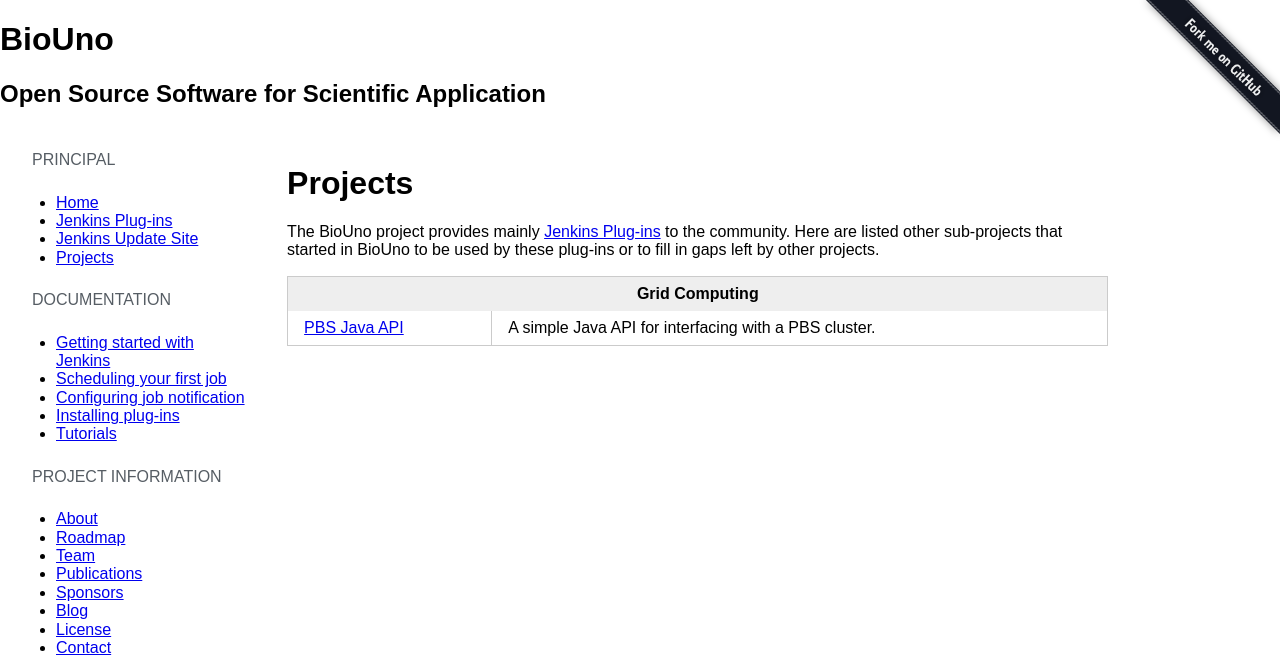
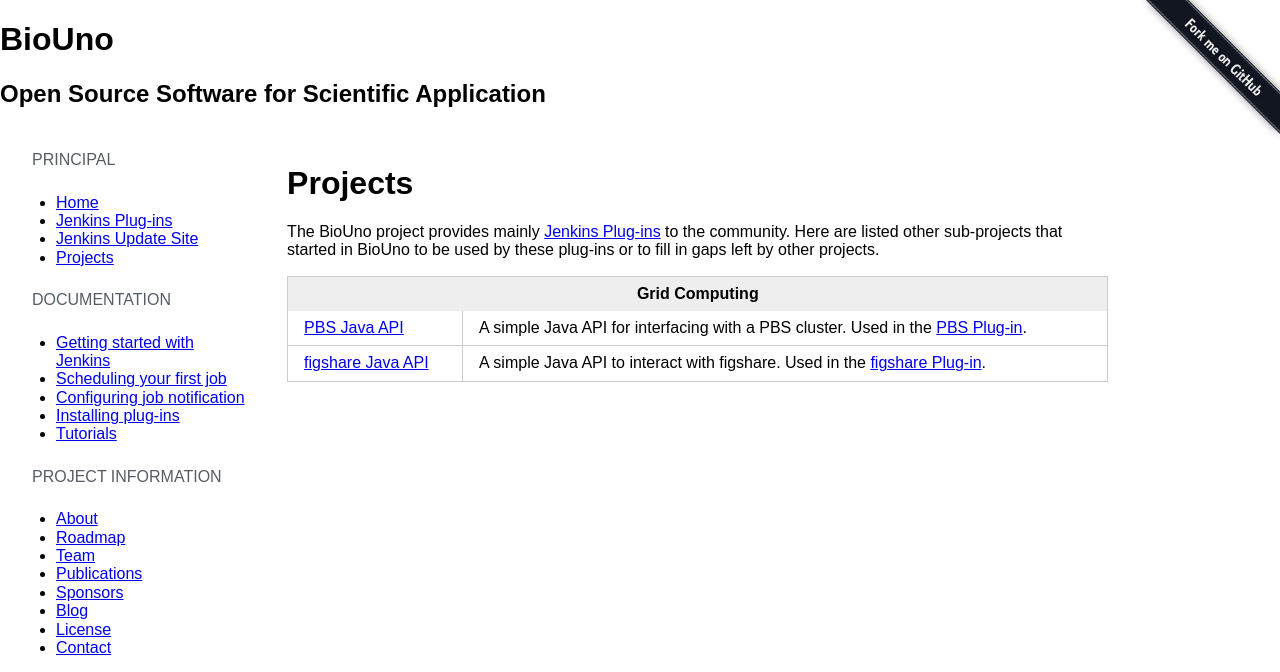
Before and after one commit to biouno/biouno.github.io, a Jekyll site: the page built from projects.md, in a window 1280 px wide, cut to the strip 0-672 px from the top of the page. Built offline with Jekyll 4.4.1, drawn with Linux system fonts in a browser that asks for light colours; nearby versions of some CDN libraries; some web fonts are replaced; library files that are not in the unit come from our copies; comment, search, counter and statistics services are not loaded.

Commit message:
Added figshare plugin and fighshare java api

```diff
--- a/projects.md
+++ b/projects.md
@@ -14,7 +14,11 @@
 		</tr>
 		<tr>
 			<td><a href="https://github.com/biouno/pbs-java-api" title="PBS Java API">PBS Java API</a></td>
-			<td>A simple Java API for interfacing with a PBS cluster.</td>
+			<td>A simple Java API for interfacing with a PBS cluster. Used in the <a href="https://github.com/biouno/pbs-plugin">PBS Plug-in</a>.</td>
+		</tr>
+		<tr>
+			<td><a href="https://github.com/biouno/figshare-java-api" title="figshare Java API">figshare Java API</a></td>
+			<td>A simple Java API to interact with figshare. Used in the <a href="https://github.com/biouno/figshare-plugin">figshare Plug-in</a>.</td>
 		</tr>
 	</tbody>
 </table>
```
Also changed, not shown: jenkins-plugins.md (+4 -0 lines).
